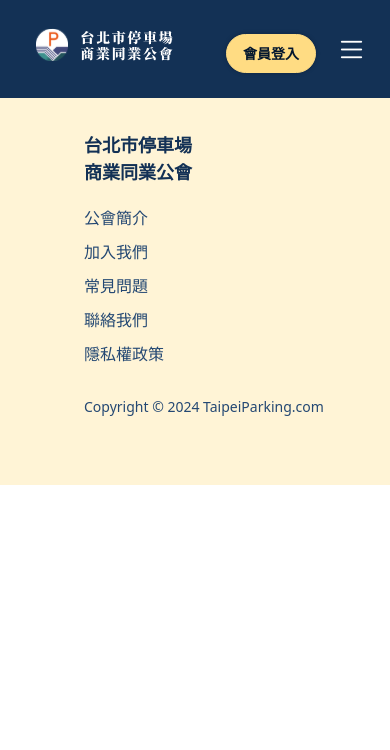
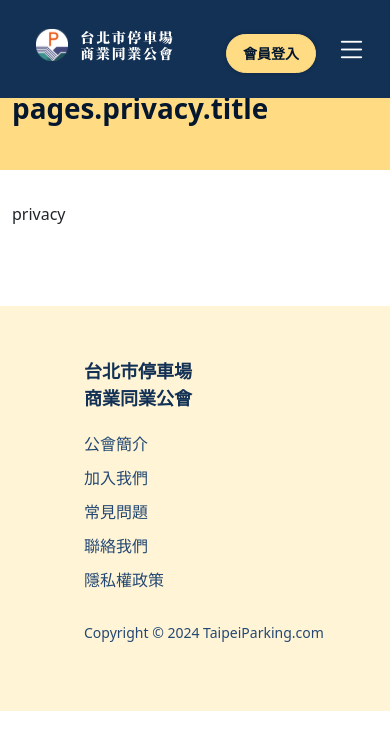
Before and after one commit to mitwitCTC/taipeiparking, a Vue app: page /privacy in a window 390 px wide. Shown: the top 750 px of the page. Built offline with nearby package versions, Linux system fonts and the light colour scheme.

Commit message:
feat: Update privacy layout

```diff
--- a/src/views/PrivacyView.vue
+++ b/src/views/PrivacyView.vue
@@ -1,18 +1,51 @@
 <template>
-  <TheLayout>
-    <div class="container">
-      <p>{{ $t("components.footer.privacy") }}</p>
-      <p>建置中...</p>
-    </div>
+  <TheLayout ref="layoutRef">
+    <section id="privacy" class="privacy">
+      <div class="bg-yellow03 py-md-12 py-6 tab-bg">
+        <p class="container text-navy05 fs-xl5 fw-bold mb-4 mb-md-0">
+          {{ $t("pages.privacy.title") }}
+        </p>
+      </div>
+      <div class="container d-flex mt-8 mt-md-12">
+        privacy
+      </div>
+    </section>
   </TheLayout>
 </template>
+
+<style scoped>
+.privacy {
+  padding-bottom: clamp(80px, 5.16vw + 33.1px, 160px);
+}
+</style>
 
 <script>
 import TheLayout from "@/components/TheLayout.vue";
 
 export default {
+  data() {
+    return {
+    };
+  },
   components: {
     TheLayout,
   },
+  mounted() {
+    this.adjustPaddingTop();
+    window.addEventListener("resize", this.adjustPaddingTop);
+  },
+  beforeUnmount() {
+    window.removeEventListener("resize", this.adjustPaddingTop);
+  },
+  methods: {
+    adjustPaddingTop() {
+      const layout = this.$refs.layoutRef;
+      if (layout && layout.$refs.headerRef) {
+        const headerHeight = layout.$refs.headerRef.$el.offsetHeight;
+        const privacySection = this.$el.querySelector(".privacy");
+        privacySection.style.paddingTop = `${headerHeight}px`;
+      }
+    },
+  },
 };
 </script>
```
